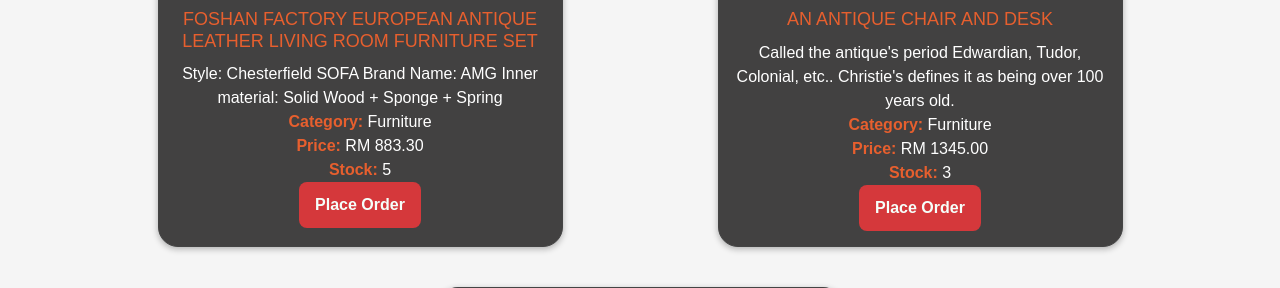
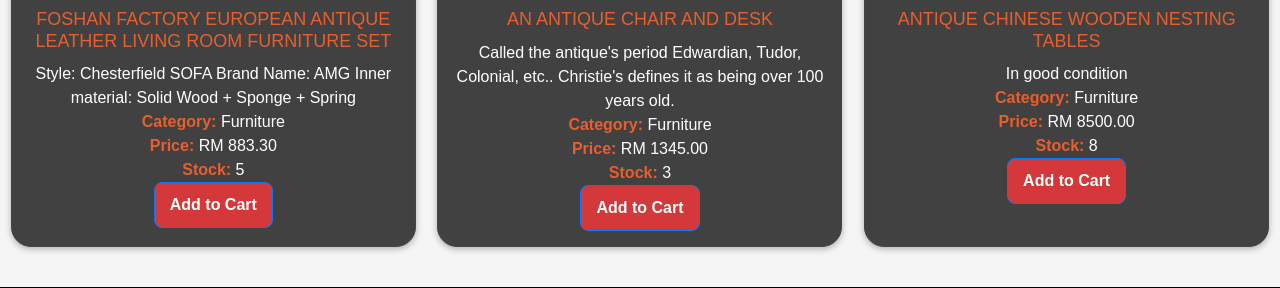
Before and after one commit to Irsnv/E-Commerse-Project, a PHP site: page /furniture.php in a window 1280 px wide. Shown: the part 1011-1299 px from the top of the page. Run offline with PHP 8.4, Linux system fonts and the light colour scheme; data comes from the database, SQL or seed files in the repository.

Commit message:
furniture.php

```diff
--- a/furniture.php
+++ b/furniture.php
@@ -12,19 +12,18 @@
     <link rel="stylesheet" href="https://cdnjs.cloudflare.com/ajax/libs/font-awesome/6.7.2/css/all.min.css">
     <link rel="stylesheet" href="./styles/index.css">
     <style>
-        /* Carousel container styling */
+
     #aboutCarousel {
-        max-width: 1120px; /* Set the max width */
-        margin: 0 auto; /* Center the carousel */
+        max-width: 1120px;
+        margin: 0 auto;
         margin-top: 50px;
     }
 
-    /* Ensures the images maintain aspect ratio */
     #aboutCarousel .carousel-inner img {
-        width: 1120px; /* Set the width */
-        height: 470px; /* Set the height */
-        object-fit: cover; /* Ensures images cover the area without distortion */
-        border-radius: 10px; /* Optional: Adds rounded corners */
+        width: 1120px;
+        height: 470px;
+        object-fit: cover;
+        border-radius: 10px;
     }
 
     </style>
@@ -54,7 +53,6 @@
                                 <a class="dropdown-item" href="sculpture.php">Sculpture</a>
                             </div>
                         </li>
-
                         <li class="nav-item dropdown">
                             <a class="nav-link dropdown-toggle" href="#" role="button" data-toggle="dropdown">
                                 More
@@ -68,13 +66,49 @@
                         </li>
                     </ul>
                 </div>
-                <div class="nav-buttons">
-                    <form class="form-inline">
+
+                <!-- Cart Icon Button -->
+                <div class="nav-buttons d-flex align-items-center">
+                    <a href="cart.php" class="btn btn-warning me-2">
+                        <img src="./images/add-cart.png" alt="Cart" width="24">
+                    </a>
                     <a class="btn btn-outline-light" href="login_page.php">Admin</a>
-                    </form>
                 </div>
             </div>
         </nav>
+    </div>
+
+    <script>
+        // Add to Cart Button Click
+        document.addEventListener("DOMContentLoaded", function () {
+            const cart = JSON.parse(localStorage.getItem("cart")) || []; // Load cart
+
+            document.querySelectorAll(".add-to-cart").forEach(button => {
+                button.addEventListener("click", function () {
+                    const product = {
+                        id: this.getAttribute("data-id"),
+                        name: this.getAttribute("data-name"),
+                        price: this.getAttribute("data-price"),
+                        image: this.getAttribute("data-image"),
+                        quantity: 1
+                    };
+
+                    // Check if product already exists in cart
+                    const existingProduct = cart.find(item => item.id === product.id);
+                    if (existingProduct) {
+                        existingProduct.quantity++;
+                    } else {
+                        cart.push(product);
+                    }
+
+                    // Save cart to localStorage
+                    localStorage.setItem("cart", JSON.stringify(cart));
+                    alert("Added to Cart!");
+                });
+            });
+        });
+    </script>
+
 
         <!-- Bootstrap Carousel (Slideshow) -->
         <div id="aboutCarousel" class="carousel slide" data-ride="carousel">
@@ -85,7 +119,7 @@
                 <li data-target="#aboutCarousel" data-slide-to="2"></li>
             </ol>
 
-            <!-- Slideshow Images -->
+            <!-- slideshow Images -->
             <div class="carousel-inner">
                 <div class="carousel-item active">
                     <img src="./images/slideshow1.avif" class="d-block w-100" alt="Slide 1">
@@ -96,6 +130,17 @@
                 <div class="carousel-item">
                     <img src="./images/slideshow3.avif" class="d-block w-100" alt="Slide 3">
                 </div>
+            </div>
+
+            <!-- Controls (Prev/Next Buttons) -->
+            <a class="carousel-control-prev" href="#aboutCarousel" role="button" data-slide="prev">
+                <span class="carousel-control-prev-icon" aria-hidden="true"></span>
+                <span class="sr-only">Previous</span>
+            </a>
+            <a class="carousel-control-next" href="#aboutCarousel" role="button" data-slide="next">
+                <span class="carousel-control-next-icon" aria-hidden="true"></span>
+                <span class="sr-only">Next</span>
+            </a>
         </div>
 
         <div class="content-furniture">
@@ -114,9 +159,9 @@
 
             <div id="product-list" class="product-list">
                 <?php
-                include 'db_connect.php'; // Database connection
+                    include 'db_connect.php';
 
-                // Default SQL query to show only furniture products
+                    //fetch SQL query to show only furniture products
                     $sql = "SELECT * FROM product WHERE product_category = 'Furniture'";
 
                     $result = $conn->query($sql);
@@ -125,17 +170,27 @@
                         while ($row = $result->fetch_assoc()) {
                             echo '
                                 <div class="product-box">
-                                <img src="images/' . $row['product_image'] . '" alt="' . $row['product_name'] . '" style="width: 250px; height: 250px; object-fit: cover;border-radius: 20px">
+                                    <img src="images/' . $row['product_image'] . '" alt="' . $row['product_name'] . '" style="width: 250px; height: 250px; object-fit: cover; border-radius: 20px;">
                                     <h5>' . $row['product_name'] . '</h5>
                                     <span class="card-text">' . $row['product_description'] . '</span><br>
                                     <span><strong>Category:</strong> ' . $row['product_category'] . '</span><br>
                                     <span><strong>Price:</strong> RM ' . $row['product_price'] . '</span><br>
-                                <span><strong>Stock:</strong> ' . (isset($row['product_stock']) ? $row['product_stock'] : 'Out of stock') . '</span><br>
-                                <a href="order.php?product_id=' . $row['product_id'] . '" class="btn">Place Order</a>
-                            </div>';
+                                    <span><strong>Stock:</strong> ' . ($row['product_stock'] > 0 ? $row['product_stock'] : '<span style="color:red;">Out of stock</span>') . '</span><br>';
+                            // show add to cart button if the product has astock
+                            if ($row['product_stock'] > 0) {
+                                echo '
+                                    <form method="post" action="cart.php">
+                                        <input type="hidden" name="product_id" value="' . $row['product_id'] . '">
+                                        <input type="hidden" name="quantity" value="1">
+                                        <button type="submit" name="add_to_cart" class="btn btn-primary">Add to Cart</button>
+                                    </form>';
+                            } else {
+                                // disabled button if out of stock
+                                echo '<button class="btn btn-secondary" disabled>Out of Stock</button>';
                             }
-                } else {
-                    echo "<p style='text-align:center; width:100%;'>No products found in this category.</p>";
+
+                            echo '</div>';
+                        }
                     }
                 ?>
             </div>
@@ -144,7 +199,7 @@
         <script>
             function redirectToCategory(category) {
                 if (category) {
-                    window.location.href = category; // Redirect to selected category page
+                    window.location.href = category;
                 }
             }
         </script>
```
Lines whose indentation alone changed are shown as unchanged.
